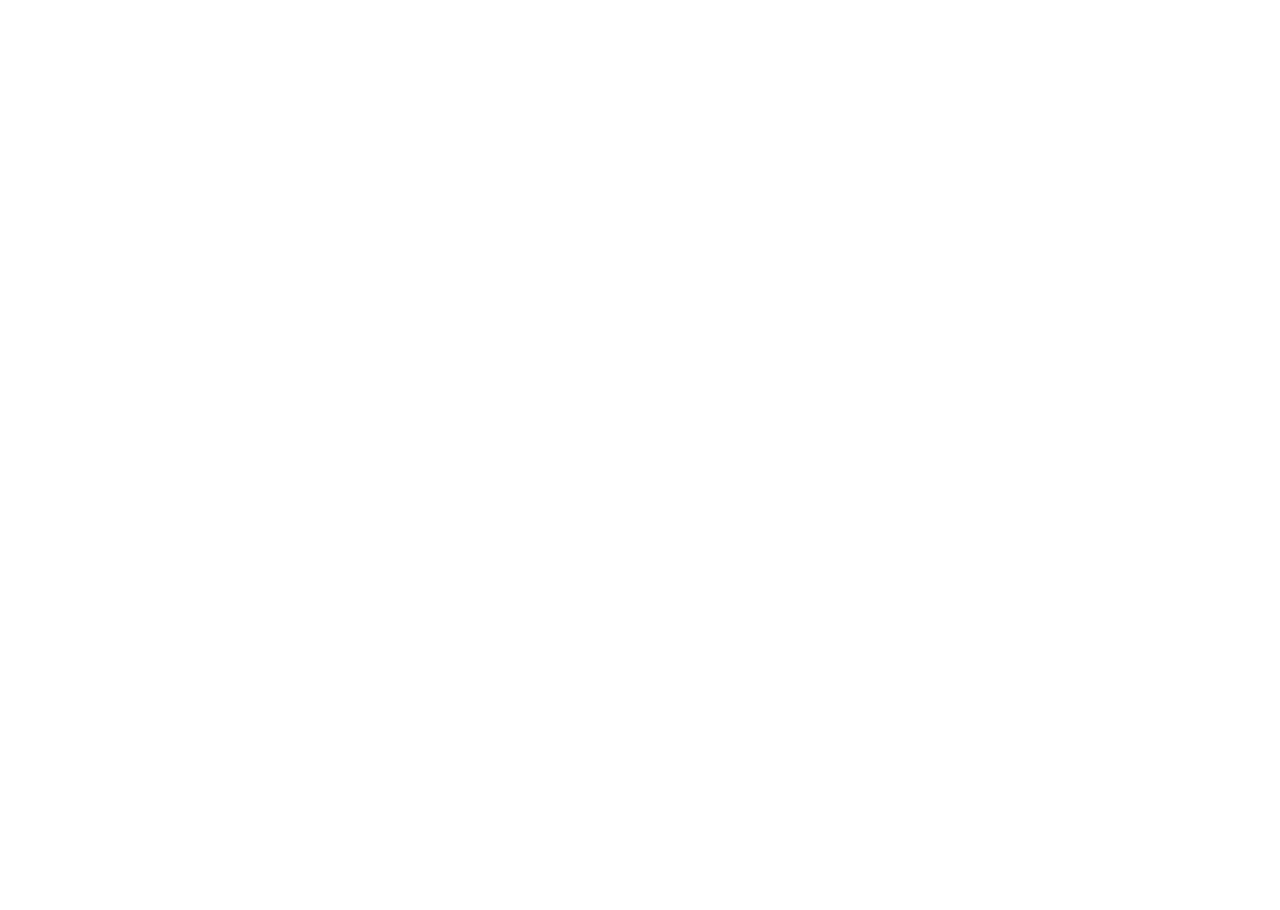
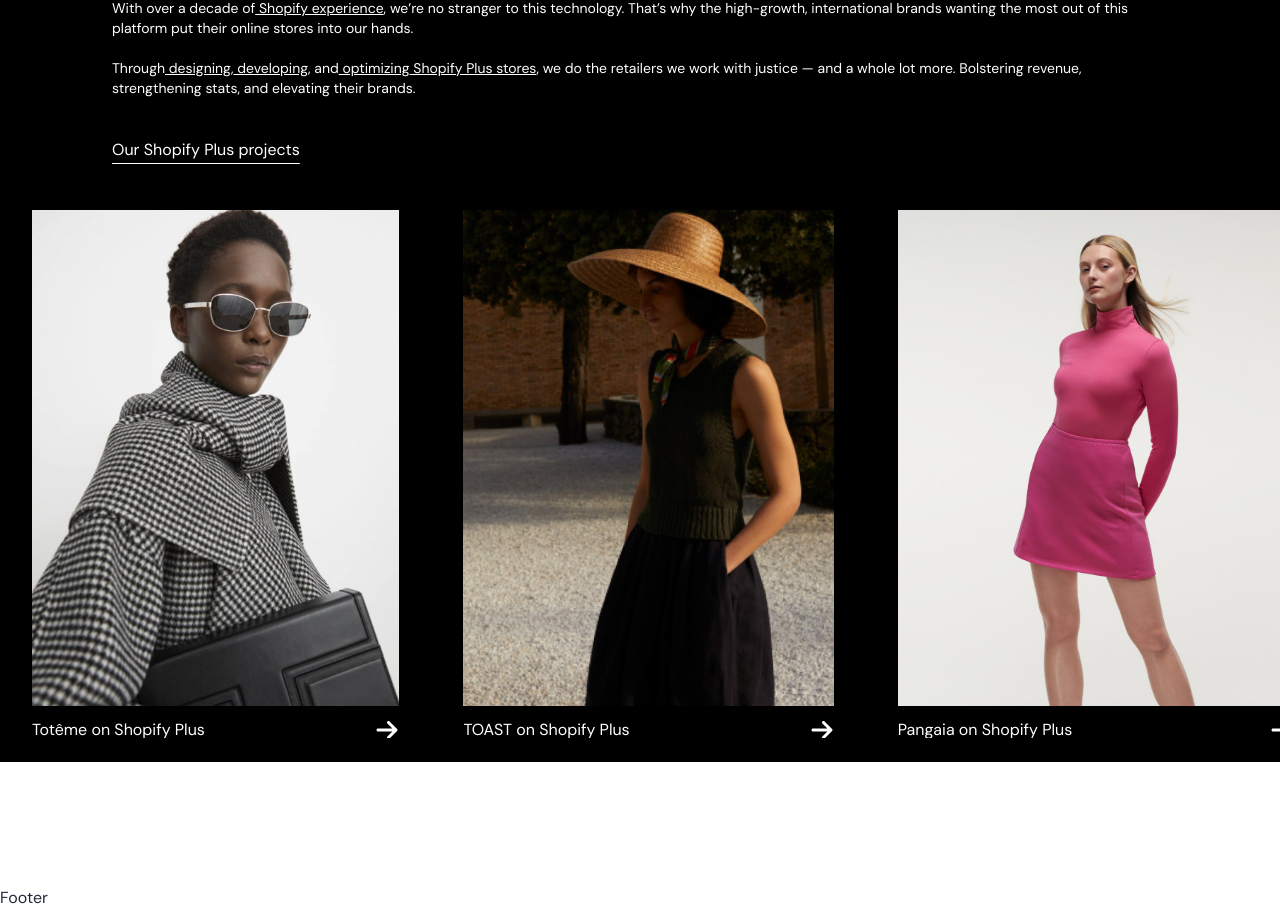
Before and after one commit to antonio-lopez/we-make-websites, a Next.js app: page / in a window 1280 px wide. Shown: the part 952-1862 px from the top of the page. Before the commit the page ends 878 px from the top, so only its background shows below. Built offline with nearby package versions, Linux system fonts and the light colour scheme.

Commit message:
portfolio and carousel component

```diff
--- a/components/Footer.jsx
+++ b/components/Footer.jsx
@@ -1,5 +1,5 @@
 const Footer = () => {
-  return <div>Footer</div>;
+  return <div className="mt-[calc(5%_+_60px)]">Footer</div>;
 };
 
 export default Footer;
--- /dev/null
+++ b/components/Portfolio.jsx
@@ -0,0 +1,37 @@
+import PortfolioCarousel from './PortfolioCarousel';
+
+const Portfolio = () => {
+  return (
+    <section className="bg-black py-6 text-white">
+      <div className="layout px-4">
+        <h1 className="text-2xl">
+          WMW, a Tech Mahindra company, is the first international Shopify Plus
+          agency.
+        </h1>
+        <p className="my-10 text-sm">
+          With over a decade of
+          <span className="underline"> Shopify experience</span>, we’re no
+          stranger to this technology. That’s why the high-growth, international
+          brands wanting the most out of this platform put their online stores
+          into our hands.
+          <br />
+          <br />
+          Through
+          <span className="underline"> designing</span>,
+          <span className="underline"> developing</span>, and
+          <span className="underline"> optimizing</span>
+          <span className="underline"> Shopify Plus stores</span>, we do the
+          retailers we work with justice — and a whole lot more. Bolstering
+          revenue, strengthening stats, and elevating their brands.
+        </p>
+
+        <span className="underline underline-offset-8">
+          Our Shopify Plus projects
+        </span>
+      </div>
+      <PortfolioCarousel />
+    </section>
+  );
+};
+
+export default Portfolio;
--- /dev/null
+++ b/components/PortfolioCarousel.jsx
@@ -0,0 +1,26 @@
+/* eslint-disable @next/next/no-img-element */
+import images from '../constants/images';
+
+const PortfolioCarousel = () => {
+  return (
+    <div className="carousel mx-auto mt-4 max-w-screen-2xl">
+      {images.map((image) => {
+        return (
+          <div className="carousel-item" key={image.id}>
+            <img className="h-full" src={image.src} alt={image.alt} />
+            <div className="flex items-center justify-between pt-3">
+              <p>{image.alt}</p>
+              <img
+                className="h-6 w-6"
+                src="/svg/arrow-right-solid.svg"
+                alt="right arrow"
+              />
+            </div>
+          </div>
+        );
+      })}
+    </div>
+  );
+};
+
+export default PortfolioCarousel;
--- a/components/index.js
+++ b/components/index.js
@@ -1,3 +1,5 @@
 export { default as Footer } from './Footer';
 export { default as Navbar } from './Navbar';
 export { default as Main } from './Main';
+export { default as Portfolio } from './Portfolio';
+export { default as PortfolioCarousel } from './PortfolioCarousel';
--- /dev/null
+++ b/constants/images.js
@@ -0,0 +1,74 @@
+const images = [
+  {
+    id: 0,
+    src: '/images/HelloIMG1656733583056.jpeg',
+    alt: 'Totême on Shopify Plus',
+  },
+  {
+    id: 1,
+    src: '/images/HelloIMG1656733583520.jpeg',
+    alt: 'TOAST on Shopify Plus',
+  },
+  {
+    id: 2,
+    src: '/images/HelloIMG1656733583789.jpeg',
+    alt: 'Pangaia on Shopify Plus',
+  },
+  {
+    id: 3,
+    src: '/images/HelloIMG1656733584071.jpeg',
+    alt: 'Alessi on Shopify Plus',
+  },
+  {
+    id: 4,
+    src: '/images/HelloIMG1656733584339.jpeg',
+    alt: 'Jigsaw on Shopify Plus',
+  },
+  {
+    id: 5,
+    src: '/images/HelloIMG1656733584607.jpeg',
+    alt: 'Eyewear by David Beckham on Shopify',
+  },
+  {
+    id: 6,
+    src: '/images/HelloIMG1656733584899.jpeg',
+    alt: 'Paul Valentine on Shopify Plus',
+  },
+  {
+    id: 7,
+    src: '/images/HelloIMG1656733585173.jpeg',
+    alt: 'Hasbro on Shopify Plus',
+  },
+  {
+    id: 8,
+    src: '/images/HelloIMG1656733585435.jpeg',
+    alt: 'Lauren Conrad Beauty on Shopify Plus',
+  },
+  {
+    id: 9,
+    src: '/images/HelloIMG1656733587299.jpeg',
+    alt: 'Meermin on Shopify Plus',
+  },
+  {
+    id: 10,
+    src: '/images/HelloIMG1656733587751.jpeg',
+    alt: 'This Works on Shopify Plus',
+  },
+  {
+    id: 11,
+    src: '/images/HelloIMG1656733588380.jpeg',
+    alt: 'Borough Kitchen on Shopify Plus',
+  },
+  {
+    id: 12,
+    src: '/images/HelloIMG1656733588660.jpeg',
+    alt: 'Skinnydip on Shopify Plus',
+  },
+  {
+    id: 13,
+    src: '/images/HelloIMG1656733588938.jpeg',
+    alt: 'Third Man Records on Shopify Plus',
+  },
+];
+
+export default images;
--- a/package.json
+++ b/package.json
@@ -10,6 +10,7 @@
     "lint:fix": "eslint --fix ."
   },
   "dependencies": {
+    "daisyui": "^2.17.0",
     "next": "12.2.0",
     "react": "18.2.0",
     "react-dom": "18.2.0"
--- a/pages/index.jsx
+++ b/pages/index.jsx
@@ -1,5 +1,10 @@
-import { Main } from '../components';
+import { Main, Portfolio } from '../components';
 
 export default function Home() {
-  return <Main />;
+  return (
+    <>
+      <Main />
+      <Portfolio />
+    </>
+  );
 }
--- a/styles/globals.css
+++ b/styles/globals.css
@@ -11,4 +11,8 @@
     max-width: 68rem;
     @apply mx-auto w-11/12;
   }
+
+  .carousel-item {
+    @apply h-96 flex-col p-8 md:h-[31rem];
+  }
 }
--- a/tailwind.config.js
+++ b/tailwind.config.js
@@ -1,3 +1,4 @@
+/* eslint-disable global-require */
 /** @type {import('tailwindcss').Config} */
 module.exports = {
   content: [
@@ -14,5 +15,5 @@
       },
     },
   },
-  plugins: [],
+  plugins: [require('daisyui')],
 };
```
Also changed, not shown: public/svg/arrow-right-solid.svg (added), 1 other file (tests, documents, lock files or other folders).
